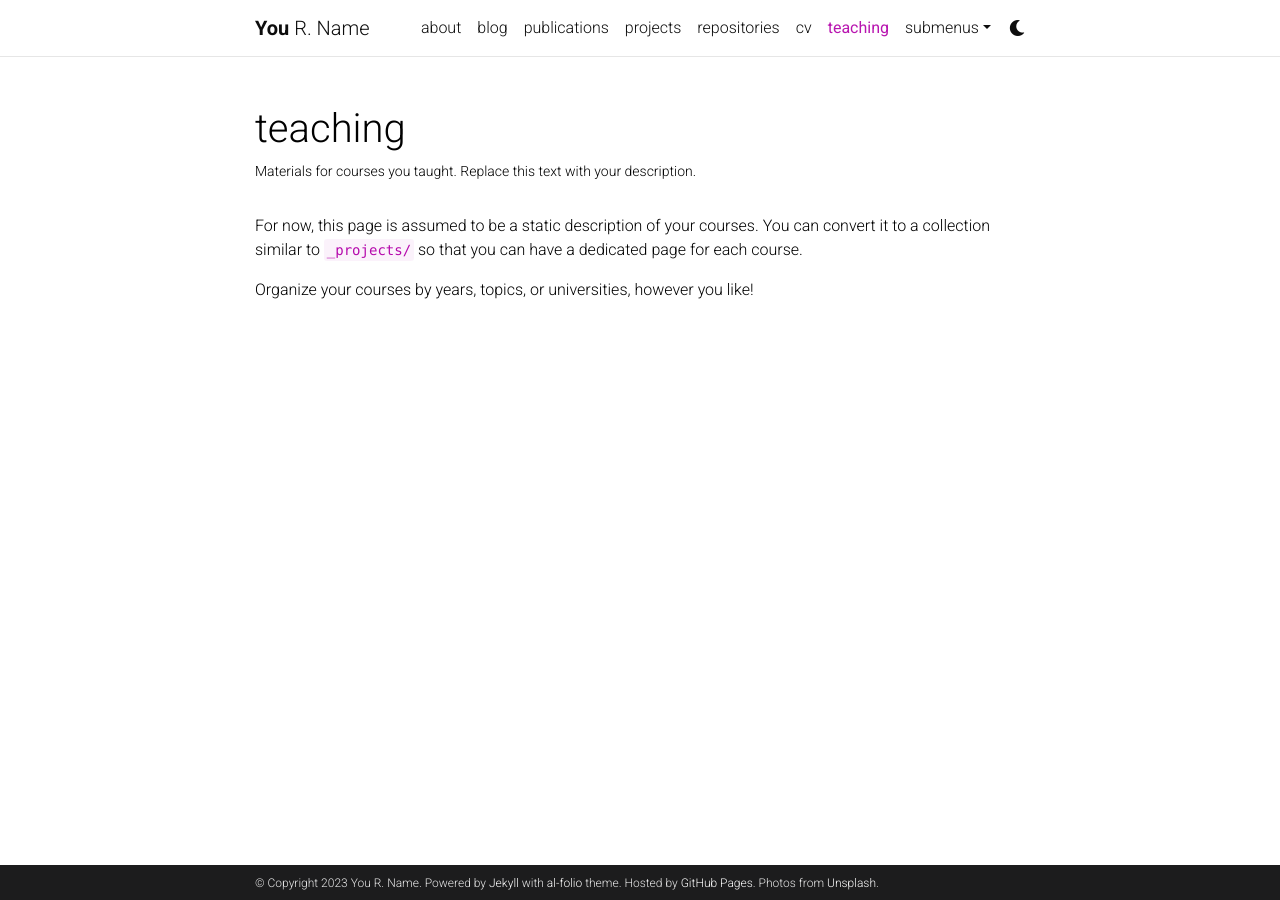
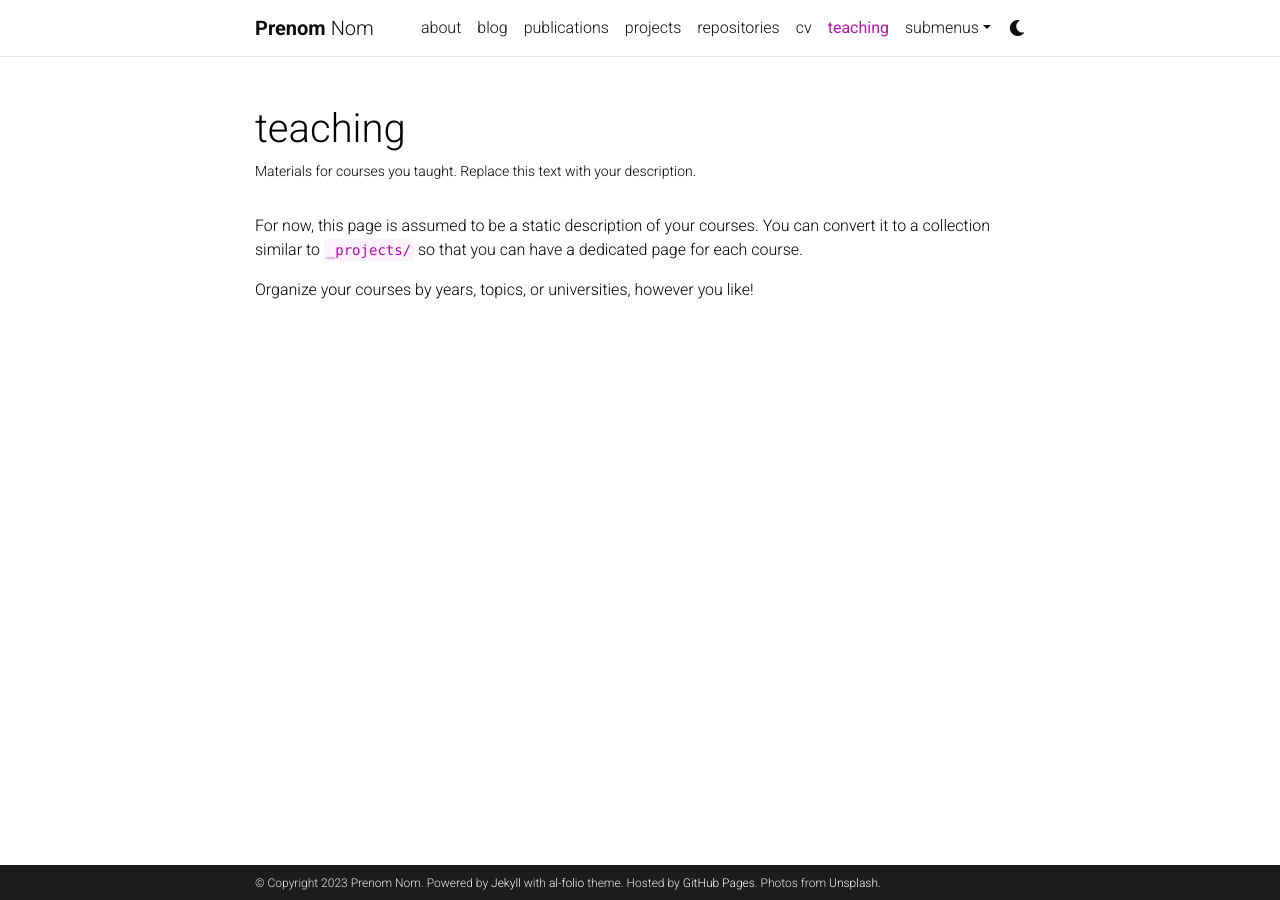
Before and after one commit to manishmicrobe/manishmicrobe.github.io, a Jekyll site: the page built from _pages/teaching.md, in a window 1280 px wide. Built offline with Jekyll 4.4.1, drawn with Linux system fonts in a browser that asks for light colours; comment, search, counter and statistics services are not loaded; a style sheet for code colours, icons or effects is not loaded.

Commit message:
Update _config.yml

```diff
--- a/_config.yml
+++ b/_config.yml
@@ -3,10 +3,10 @@
 # -----------------------------------------------------------------------------
 
 title: blank # the website title (if blank, full name will be used instead)
-first_name: You
-middle_name: R.
-last_name: Name
-email: you@example.com
+first_name: Prenom
+middle_name:
+last_name: Nom
+email: Prenom.Nom@example.com
 description: > # the ">" symbol means to ignore newlines until "footer_text:"
   A simple, whitespace theme for academics. Based on [*folio](https://github.com/bogoli/-folio) design.
 footer_text: >
```
